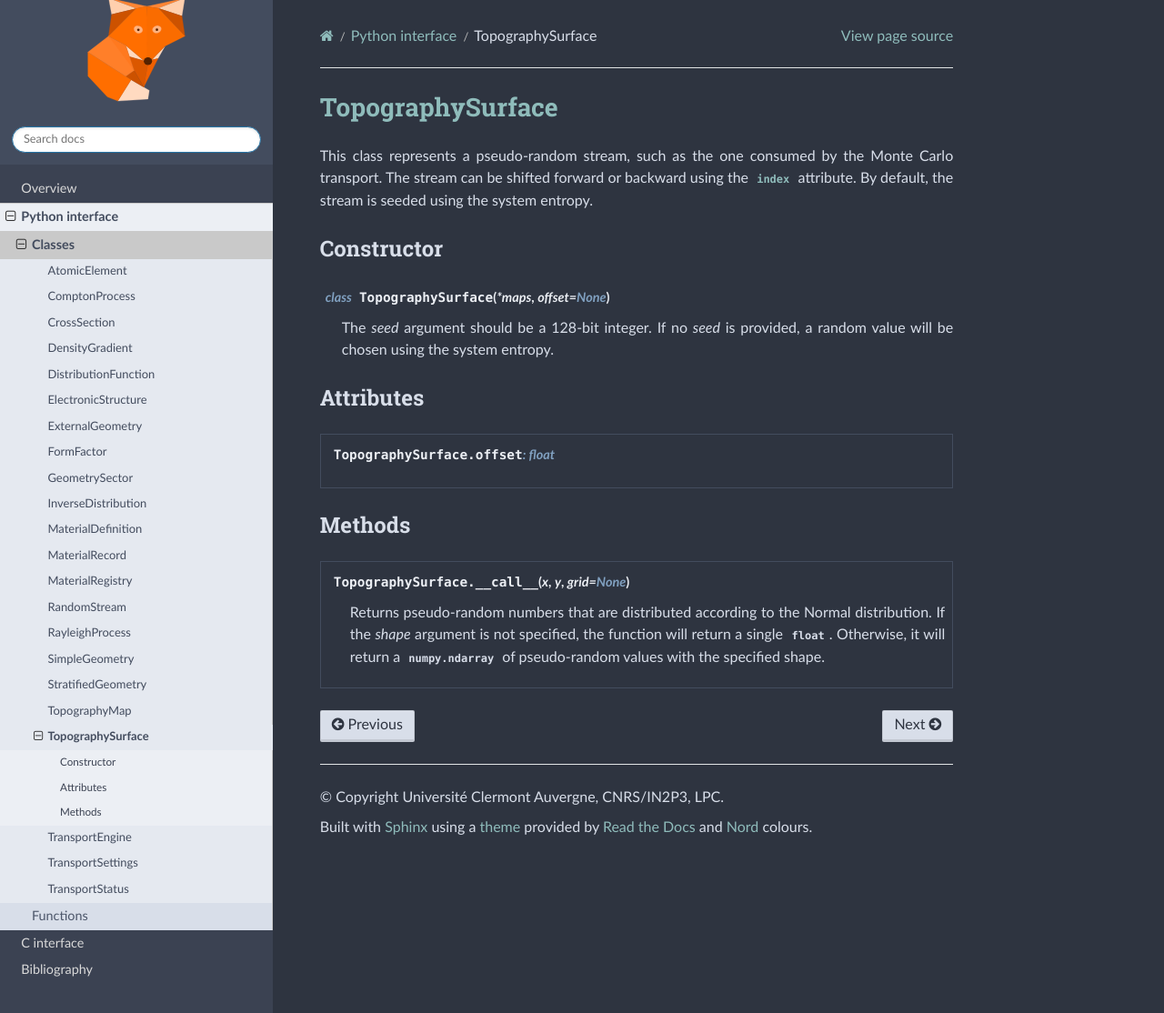
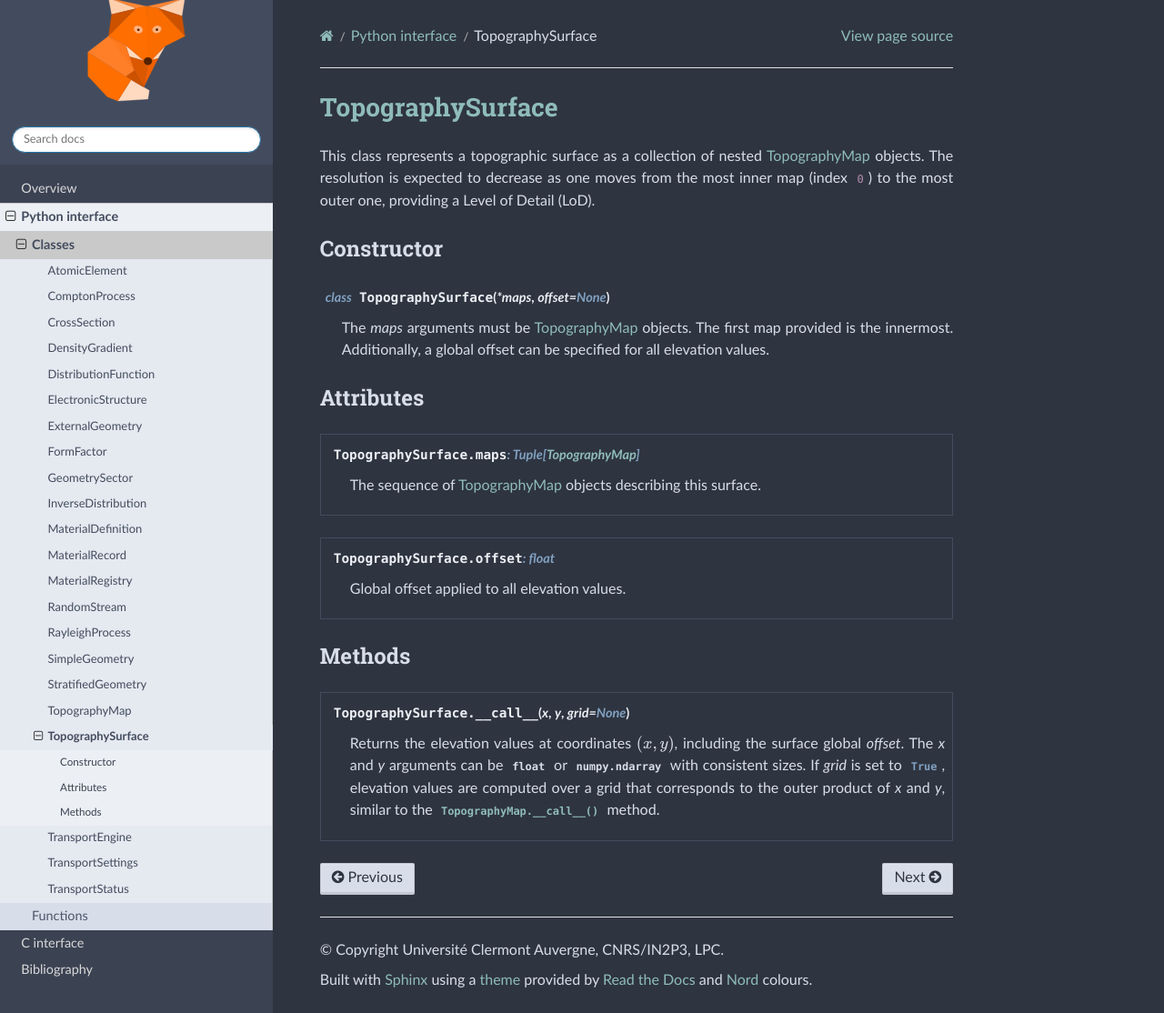
Before and after one commit to niess/goupil, a Sphinx documentation site: the page built from docs/py/topography_surface.rst, in a window 1280 px wide and 1114 px high. Shown: the whole window at 91% size. Built offline with Sphinx 7.4.7 and the Read the Docs theme 2.0.0, drawn with Linux system fonts in a browser that asks for light colours.

Commit message:
Document topography map and surface

```diff
--- a/docs/py/topography_surface.rst
+++ b/docs/py/topography_surface.rst
@@ -3,10 +3,10 @@
 `TopographySurface`_
 ====================
 
-This class represents a pseudo-random stream, such as the one consumed by the
-Monte Carlo transport. The stream can be shifted forward or backward using the
-:py:attr:`index <RandomStream.index>` attribute. By default, the stream is
-seeded using the system entropy.
+This class represents a topographic surface as a collection of nested
+:doc:`topography_map` objects. The resolution is expected to decrease as one
+moves from the most inner map (index :python:`0`) to the most outer one,
+providing a Level of Detail (LoD).
 
 
 Constructor
@@ -14,24 +14,32 @@ Constructor
 
 .. py:class:: TopographySurface(*maps, offset=None)
 
-   The *seed* argument should be a 128-bit integer. If no *seed* is provided,
-   a random value will be chosen using the system entropy.
+   The `maps` arguments must be :doc:`topography_map` objects. The first map
+   provided is the innermost. Additionally, a global offset can be specified for
+   all elevation values.
 
 
 Attributes
 ----------
 
+.. py:attribute:: TopographySurface.maps
+   :type: Tuple[TopographyMap]
+
+   The sequence of :doc:`topography_map` objects describing this surface.
+
 .. py:attribute:: TopographySurface.offset
    :type: float
 
+   Global offset applied to all elevation values.
 
 Methods
 -------
 
 .. py:method:: TopographySurface.__call__(x, y, grid=None)
 
-   Returns pseudo-random numbers that are distributed according to the Normal
-   distribution. If the *shape* argument is not specified, the function will
-   return a single :external:py:class:`float`. Otherwise, it will return a
-   :external:py:class:`numpy.ndarray` of pseudo-random values with the specified
-   shape.
+   Returns the elevation values at coordinates :math:`(x, y)`, including the
+   surface global `offset`. The `x` and `y` arguments can be
+   :external:py:class:`float` or :external:py:class:`numpy.ndarray` with
+   consistent sizes. If `grid` is set to :python:`True`, elevation values are
+   computed over a grid that corresponds to the outer product of `x` and `y`,
+   similar to the :py:meth:`TopographyMap.__call__` method.
```
Also changed, not shown: docs/py/stratified_geometry.rst (+22 -8 lines).
